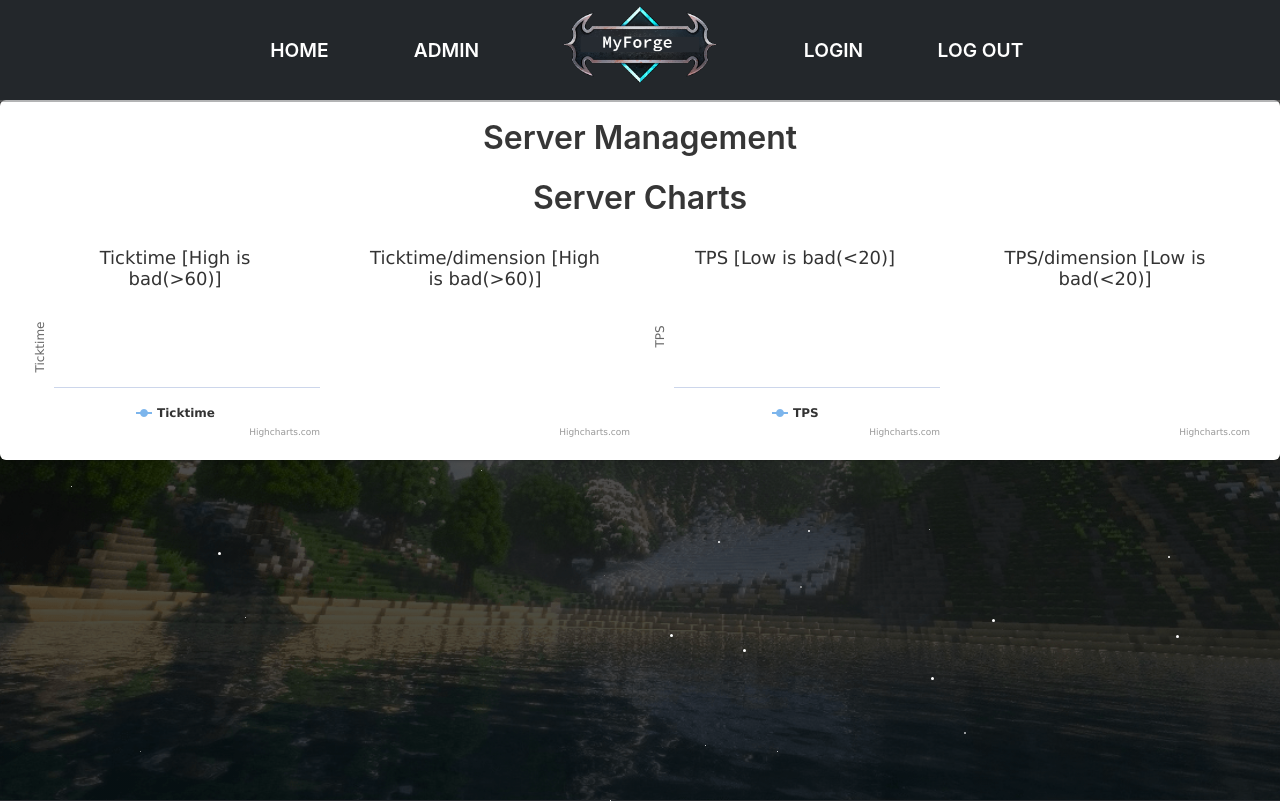
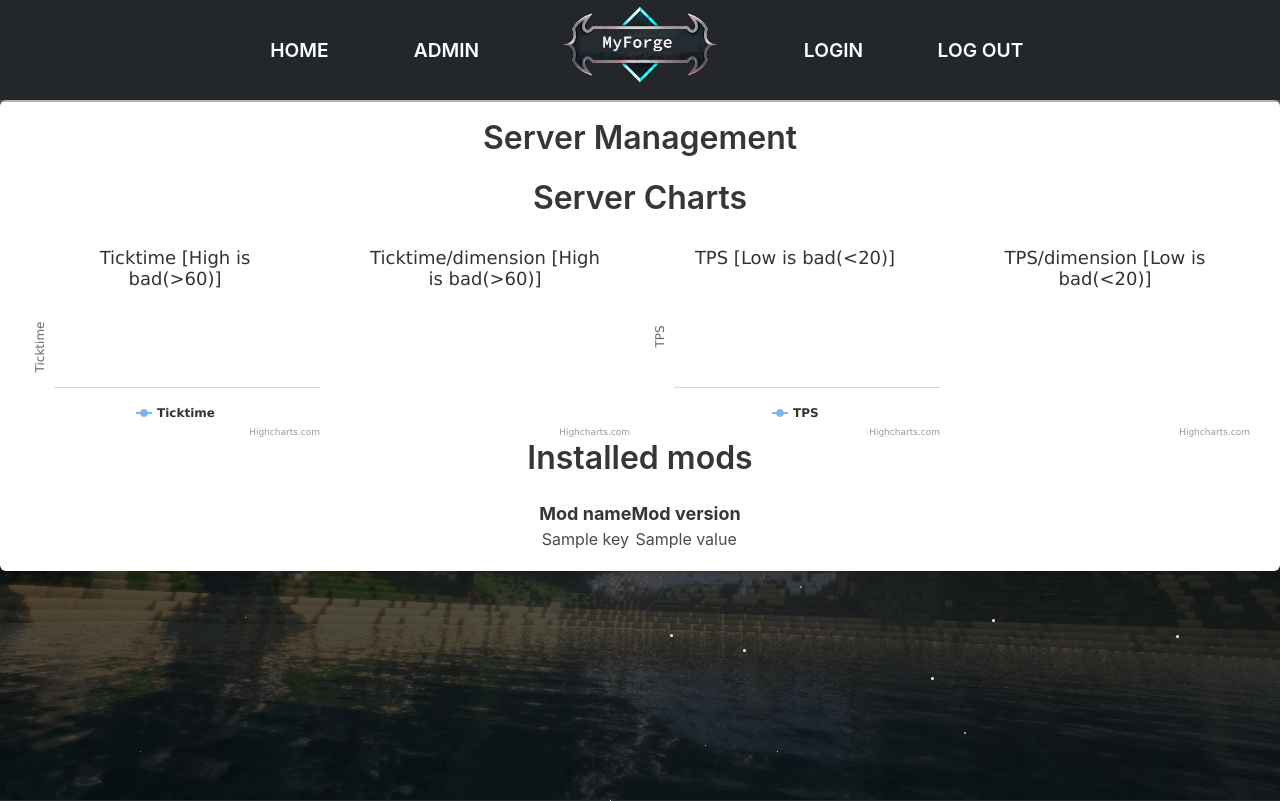
Before and after one commit to deathowl/forgeadm, a Flask app: template templates/server.html in a window 1280 px wide. Shown: the top 801 px of the page. Run offline with Flask 2, Linux system fonts and the light colour scheme; the template is opened without the code that fills it: most values are stand-ins (such as "Sample title", 1, 10 or a date in 2020); parts of the project's set-up code (start-up, migrations or seed data) failed here and were passed over; some libraries are stand-ins or nearby versions.

Commit message:
add awesome modlisting frontend

```diff
--- a/main.py
+++ b/main.py
@@ -1,5 +1,5 @@
 from flask import Blueprint, render_template, request, redirect, url_for
-
+import manager
 from service import ForgeService
 from flask_login import login_required
 
@@ -15,8 +15,9 @@ def index():
 @login_required
 def server():
     service_status = ForgeService().status()
+    mods=manager.Manager("/opt/forge").get_installed_mods()
     #service_status = b'active'.decode("utf-8")
-    return render_template("server.html", service_status=service_status)
+    return render_template("server.html", service_status=service_status, installed_mods=mods)
 
 @main.route("/server", methods=["POST"])
 @login_required
--- a/templates/server.html
+++ b/templates/server.html
@@ -31,6 +31,27 @@
         <div id="ticktime_per_dim" class="chart"></div>
         <div id="tps" class="chart"></div>
         <div id="tps_per_dim" class="chart"></div>
+        <h1 class="title">Installed mods</h1>
+        <table style="margin-left: auto; margin-right: auto; text-align: center;">
+            <thead style="margin-left: auto; margin-right: auto; text-align: center;">
+            <tr style="text-align: center;">
+                <th style="font-size: large; font-weight: bold; text-align: center;">
+                    Mod name
+                </th>
+                <th style="font-size: large; font-weight: bold; text-align: center;">
+                    Mod version
+                </th>
+            </tr>
+            </thead>
+            <tbody style="text-align: center;">
+                {% for key, value in installed_mods.items() %}
+                    <tr style="text-align: center;">
+                        <td style="text-align: center;">{{ key }}</td>
+                        <td style="text-align: center;">{{ value }}</td>
+                    </tr>
+                {% endfor %}
+            </tbody>
+        </table>
 </div>
 <script>
     // ticktime
```
